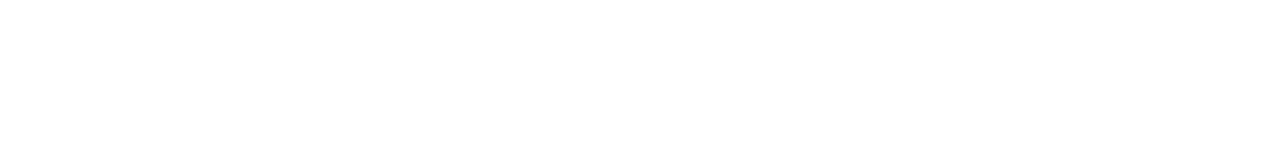
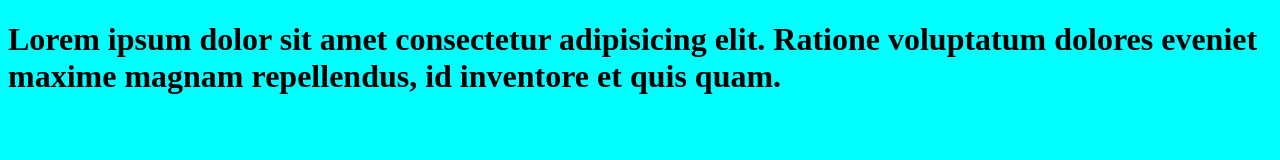
Before and after one commit to mirzafaisalbaig/gitPractice, a plain HTML site: page index.html in a window 1280 px wide. Drawn offline with Linux system fonts and the light colour scheme.

Commit message:
added h1 and stylesheet

```diff
--- a/index.html
+++ b/index.html
@@ -5,6 +5,10 @@
     <meta http-equiv="X-UA-Compatible" content="IE=edge" />
     <meta name="viewport" content="width=device-width, initial-scale=1.0" />
     <title>Document</title>
+    <link rel="stylesheet" href="./style.css">
+
   </head>
-  <body></body>
+  <body>
+    <h1>Lorem ipsum dolor sit amet consectetur adipisicing elit. Ratione voluptatum dolores eveniet maxime magnam repellendus, id inventore et quis quam.</h1>
+  </body>
 </html>
--- /dev/null
+++ b/style.css
@@ -0,0 +1,3 @@
+body{
+    background-color: aqua;
+}
```
